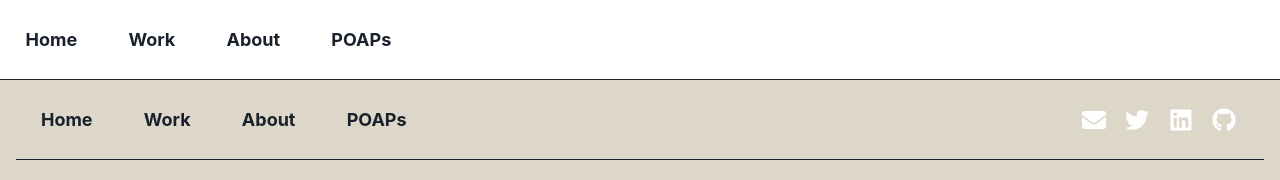
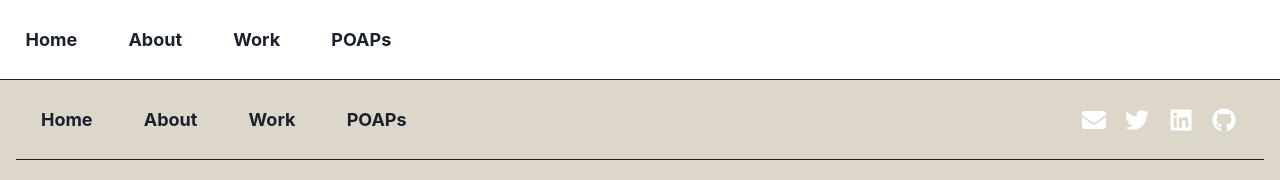
Before and after one commit to Mariussgal/marius_portfolio_website, a Next.js app: page /layout in a window 1280 px wide. Shown: the top 180 px of the page. Built offline with nearby package versions, Linux system fonts and the light colour scheme.

Commit message:
moved about before work in the header

```diff
--- a/components/Header.tsx
+++ b/components/Header.tsx
@@ -11,10 +11,10 @@ export default function Header() {
                     <Link href="/" fontSize="lg" fontWeight="bold">{siteTitle}</Link>
                 </Box>
                 <Box>
-                    <Link href="/projects" fontSize="lg" fontWeight="bold">Work</Link>
+                    <Link href="/about" fontSize="lg" fontWeight="bold">About</Link>
                 </Box>
                 <Box>
-                    <Link href="/about" fontSize="lg" fontWeight="bold">About</Link>
+                    <Link href="/projects" fontSize="lg" fontWeight="bold">Work</Link>
                 </Box>
                 <Box>
                     <Link href="/poaps" fontSize="lg" fontWeight="bold">POAPs</Link>
```
